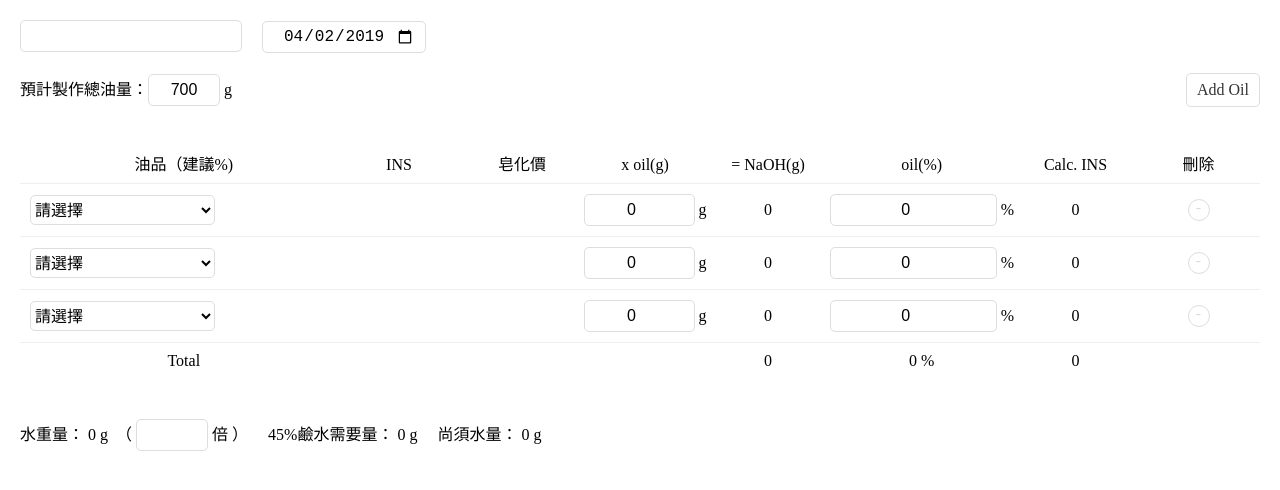
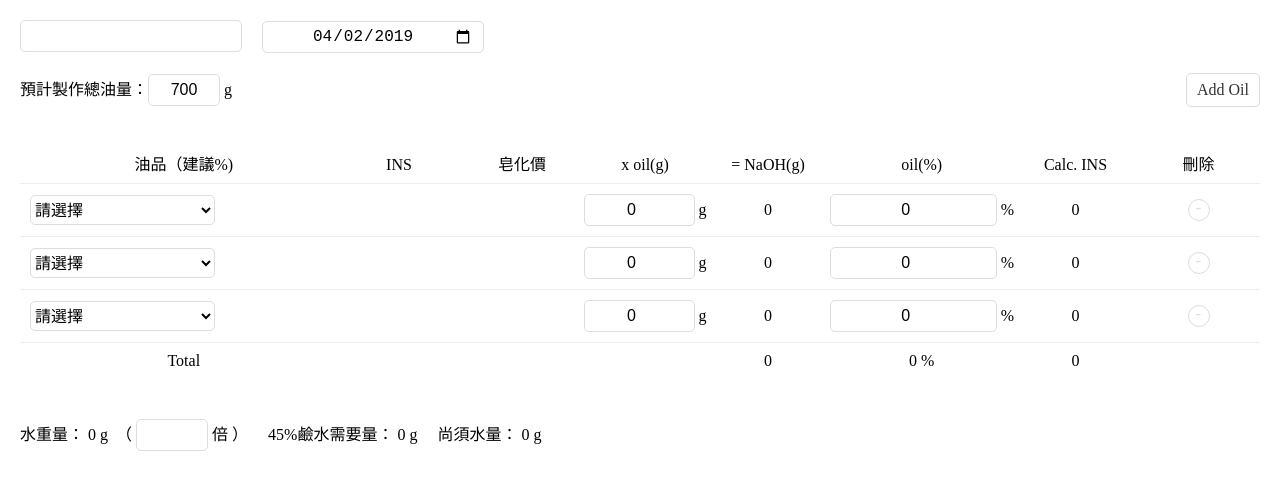
Before and after one commit to starquality131/home-made-soap, a React (Create React App) app: page / in a window 1280 px wide. Shown: the top 490 px of the page. Built offline with nearby package versions, Linux system fonts and the light colour scheme.

Commit message:
adjust css

```diff
--- a/src/css/SelectRow.scss
+++ b/src/css/SelectRow.scss
@@ -45,11 +45,20 @@ input{
     text-align: center;
 }
 
+.App{
+    min-width: 700px;
+}
+
 .soapName{
     width: 200px;
     margin-top: 20px;
     margin-left: 20px;
-    margin-right: 20px;
+}
+
+.date {
+    width: 200px;
+    margin-top: 20px;
+    margin-left: 20px;
 }
 
 .topInfo{
```
